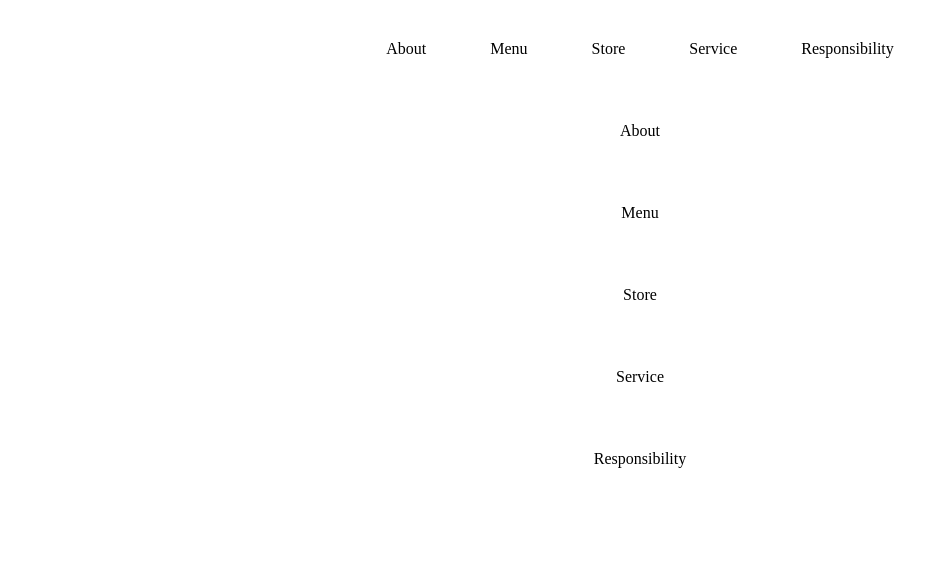
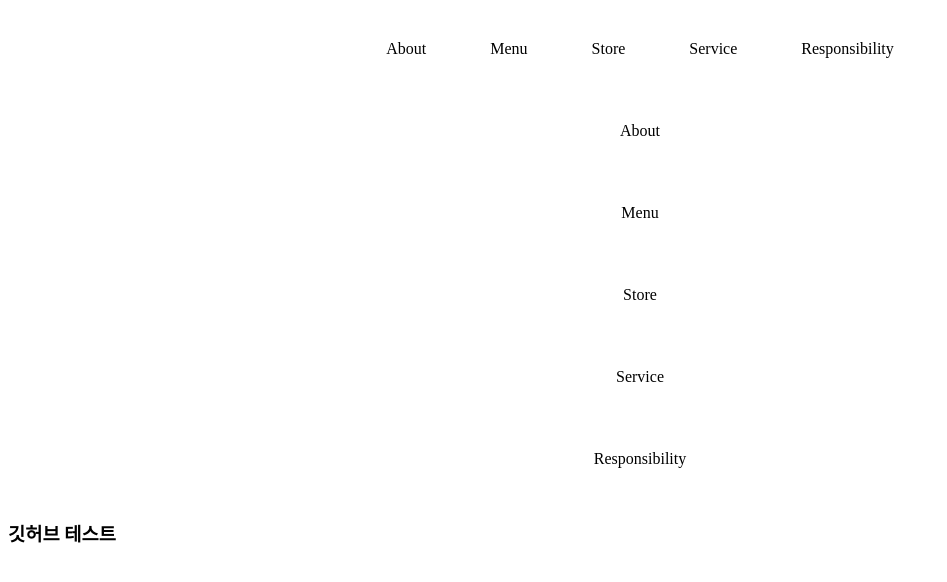
Before and after one commit to yschung75/first-yschung-project, a plain HTML site: page index.html in a window 1280 px wide. Shown: the whole page, without its empty margins (0-947 px from the left). Drawn offline with Linux system fonts and the light colour scheme.

Commit message:
second commit

```diff
--- a/index.html
+++ b/index.html
@@ -24,6 +24,8 @@
         <a href="#">Service</a>
         <a href="#">Responsibility</a>
     </nav>
+
+    <h3>깃허브 테스트 </h3>
     <script src="main.js"></script>
 </body>
 </html>
```
